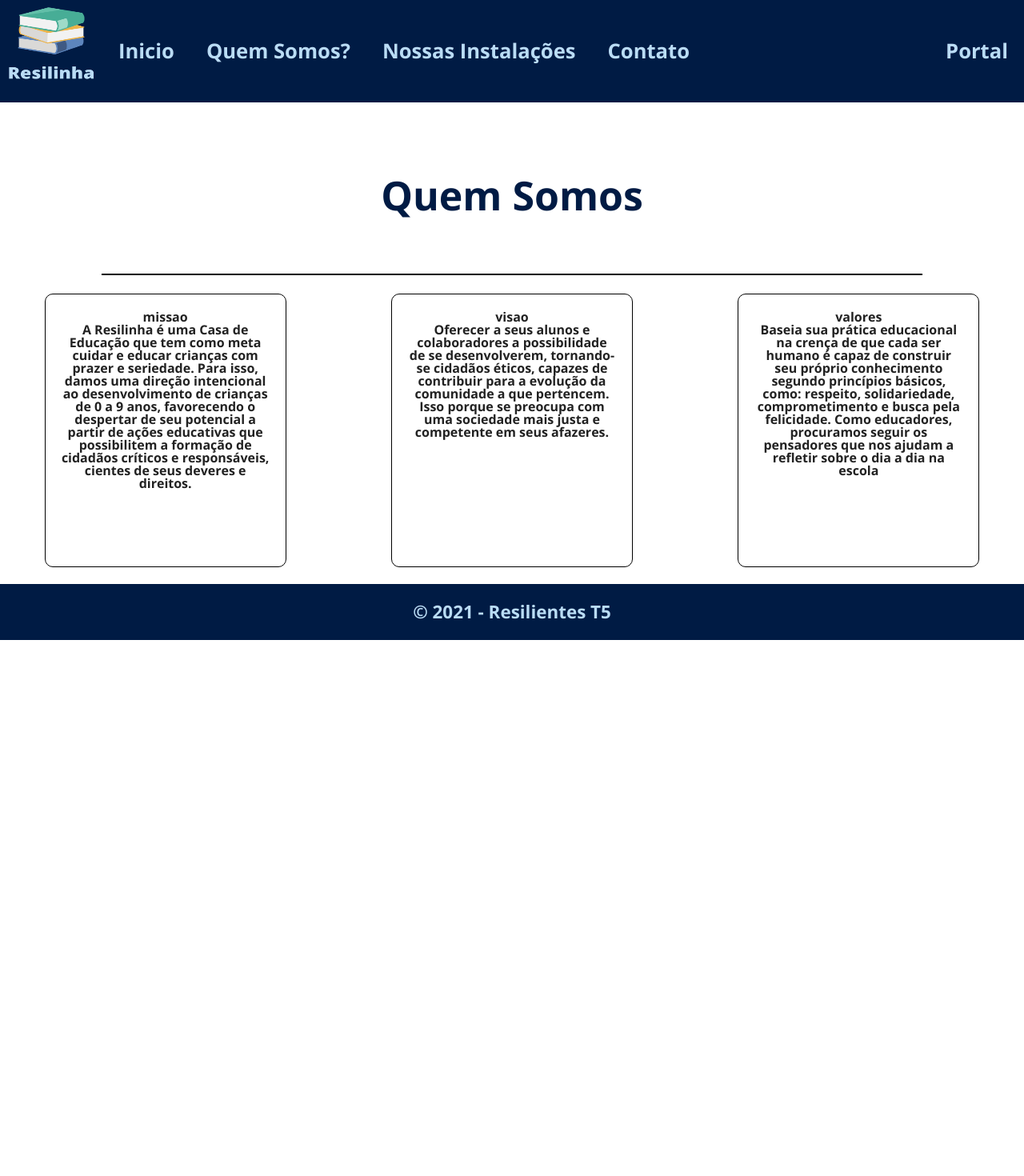
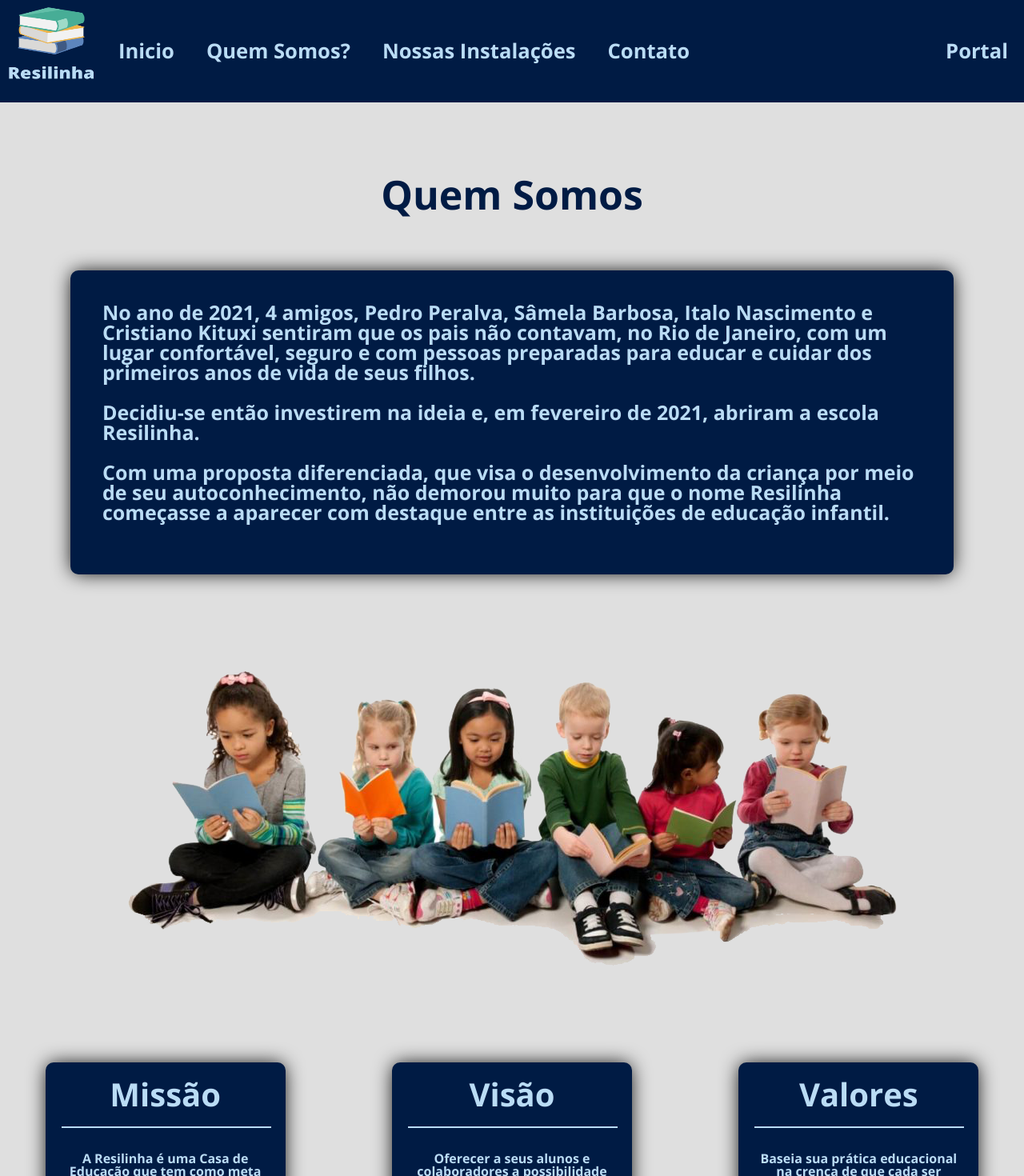
Before and after one commit to pedroperalva/React-Escola-API, a React (Create React App) app: page /quemsomos in a window 1280 px wide. Shown: the top 1470 px of the page at 80% size. Before the commit the page ends 800 px from the top, so only its background shows below. Built offline with nearby package versions, Linux system fonts and the light colour scheme; the HTML template or start-up script is replaced by a standard one; a web font is replaced by a local one.

Commit message:
Protótipo da página quem somos e width do login

```diff
--- a/src/pages/Login.jsx
+++ b/src/pages/Login.jsx
@@ -137,5 +137,6 @@ const Form = styled.form`
     color: #001B44;
     background-color: rgba(255, 255, 255, 0.9);
     text-align: center;
+    width: 300px;
 `
 export default Login;
--- a/src/pages/QuemSomos.jsx
+++ b/src/pages/QuemSomos.jsx
@@ -1,7 +1,9 @@
 import React, { Component } from 'react';
-import styled, {keyframes}from 'styled-components'
+import styled, { keyframes } from 'styled-components'
 import Header from '../components/Header';
 import Footer from '../components/Footer';
+import img1 from '../img/img4.png';
+import img2 from '../img/img7.png';
 
 class QuemSomos extends Component {
 
@@ -12,14 +14,20 @@ class QuemSomos extends Component {
                     <Header />
                 </DivHeader>
                 <DivMain>
-            <Titulo>Quem Somos
-
-            </Titulo>
+                    <Titulo>Quem Somos</Titulo>
                     <DivMensagem>
-
+                    No ano de 2021, 4 amigos, Pedro Peralva, Sâmela Barbosa, Italo Nascimento e Cristiano Kituxi
+                    sentiram que os pais não contavam, no Rio de Janeiro, com um lugar confortável,
+                    seguro e com pessoas preparadas para educar e cuidar dos primeiros anos de vida de seus filhos.<br></br><br></br>
+                    Decidiu-se então investirem na ideia e, em fevereiro de 2021, abriram a escola Resilinha.<br></br><br></br>
+                    Com uma proposta diferenciada, que visa o desenvolvimento da criança por meio de seu autoconhecimento,
+                    não demorou muito para que o nome Resilinha começasse a aparecer com destaque entre as instituições
+                    de educação infantil.
                     </DivMensagem>
+                    <Imagem src={img1}/>
                     <DivMissao>
-            <TituloQuem>missao</TituloQuem>
+                        <TituloQuem>Missão</TituloQuem>
+                        <Linha/>
                         <MensagemQuem>
                             A Resilinha é uma Casa de Educação que tem como meta cuidar e educar crianças com prazer e seriedade. Para isso,
                             damos uma direção intencional ao desenvolvimento de crianças de 0 a 9 anos, favorecendo o despertar de seu potencial
@@ -27,17 +35,18 @@ class QuemSomos extends Component {
                         </MensagemQuem>
                     </DivMissao>
                     <DivVisao>
-            <TituloQuem>visao</TituloQuem>
+                        <TituloQuem>Visão</TituloQuem>
+                        <Linha/>
                         <MensagemQuem>
                             Oferecer a seus alunos e colaboradores a possibilidade de se desenvolverem, tornando-se cidadãos éticos,
                             capazes de contribuir para a evolução da comunidade a que pertencem.
                             Isso porque se preocupa com uma sociedade mais justa e competente em seus afazeres.
-
                         </MensagemQuem>
                     </DivVisao>
 
                     <DivValores>
-            <TituloQuem>valores</TituloQuem>
+                        <TituloQuem>Valores</TituloQuem>
+                        <Linha/>
                         <MensagemQuem>
                             Baseia sua prática educacional na crença de que cada ser humano
                             é capaz de construir seu próprio
@@ -46,7 +55,7 @@ class QuemSomos extends Component {
                             procuramos seguir os pensadores que nos ajudam a refletir sobre o dia a dia na escola
                         </MensagemQuem>
                     </DivValores>
-
+                    <ImagemFooter src={img2}/>
                 </DivMain>
                 <DivFooter>
                     <Footer />
@@ -78,6 +87,7 @@ const DivPrincipal = styled.div`
     grid-template-columns: 1fr;
     grid-template-rows: 8rem auto 70px;
     grid-auto-rows: 150px;
+    background-color: #dfdfdf ;
 `
 const DivMain = styled.main`
     grid-area:content;
@@ -85,7 +95,9 @@ const DivMain = styled.main`
     grid-template-areas:
     "titulo titulo titulo"
      "main1 main1 main1"
-     "main2 main3 main4";
+     "main2 main2 main2"
+     "main3 main4 main5"
+     "main6 main6 main6";
     grid-gap:20px;
     grid-template-columns: 1fr 1fr 1fr;
     justify-content: center;
@@ -109,44 +121,71 @@ margin-top: 70px;
 const DivMensagem = styled.div`
     grid-area:main1;
     width: 80%;
-border: 1px solid black;
-text-align: center;
+    height: 300px;
+    font-size: 25px;
+    border-radius: 10px;
     justify-self: center;
-pading: 20px;
+    padding: 40px;
+    background-color: #001B44;
+    color: #BADCF5;
+    box-shadow: 0px 0px 24px -2px rgb(0 0 0 / 100%);
 `
 const DivVisao = styled.div`
-grid-area:main3;
+    grid-area:main4;
     text-align:center;
-border: 1px solid black;
     border-radius:10px;
     padding: 20px;
     width:260px;
     height:300px;
     justify-self:center;
+    background-color: #001B44;
+    box-shadow: 0px 0px 24px -2px rgb(0 0 0 / 100%);
 `
 const DivMissao = styled.div`
-grid-area:main2;
+    grid-area:main3;
     text-align:center;
-border: 1px solid black;
     border-radius: 10px;
     padding: 20px;
     width:260px;
     height:300px;
     justify-self:center;
-
+    background-color: #001B44;
+    box-shadow: 0px 0px 24px -2px rgb(0 0 0 / 100%);
 `
 const DivValores = styled.div`
-grid-area:main4;
+    grid-area:main5;
     text-align:center;
-border: 1px solid black;
     border-radius: 10px;
     padding: 20px;
     width:260px;
     height:300px;
     justify-self:center;
+    background-color: #001B44;
+    box-shadow: 0px 0px 24px -2px rgb(0 0 0 / 100%);
 `
 const TituloQuem = styled.h1`
+    font-size: 40px;
+    margin-bottom: 20px;
+    color: #BADCF5;
 `
 const MensagemQuem = styled.p`
+    color: #BADCF5;
+`
+const Linha = styled.div`
+    width: 260px;
+    border: 1px solid #BADCF5;;
+    text-align: center;
+    margin-bottom: 30px;
+`
+const Imagem = styled.img`
+    grid-area:main2;
+    justify-self: center;
+    margin-bottom: 100px;
+    margin-top: 100px;
+`
+const ImagemFooter = styled.img`
+    grid-area:main6;
+    justify-self: center;
+    margin-top: 100px;
 `
 export default QuemSomos;
```
Lines whose indentation alone changed are shown as unchanged.
